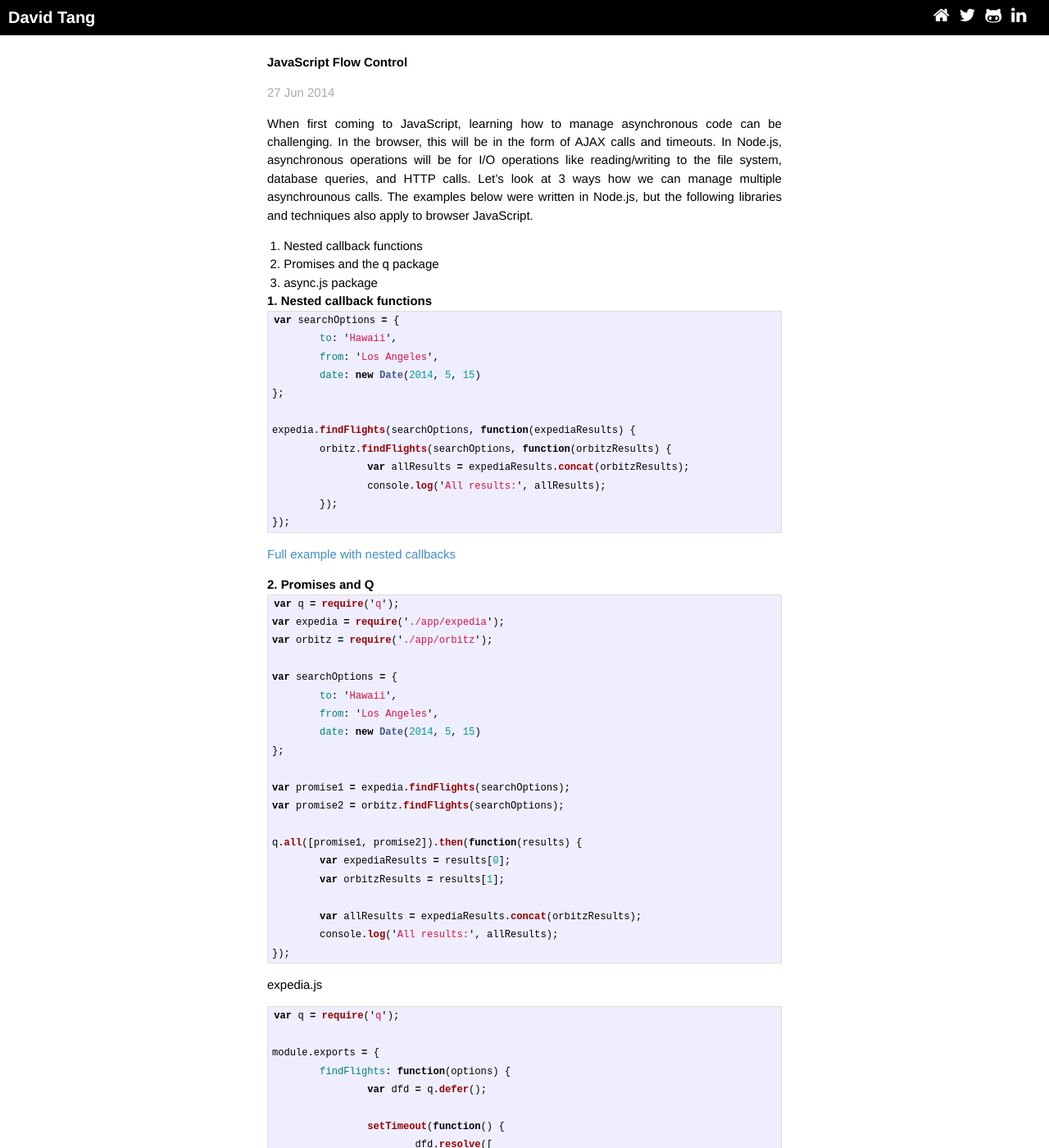
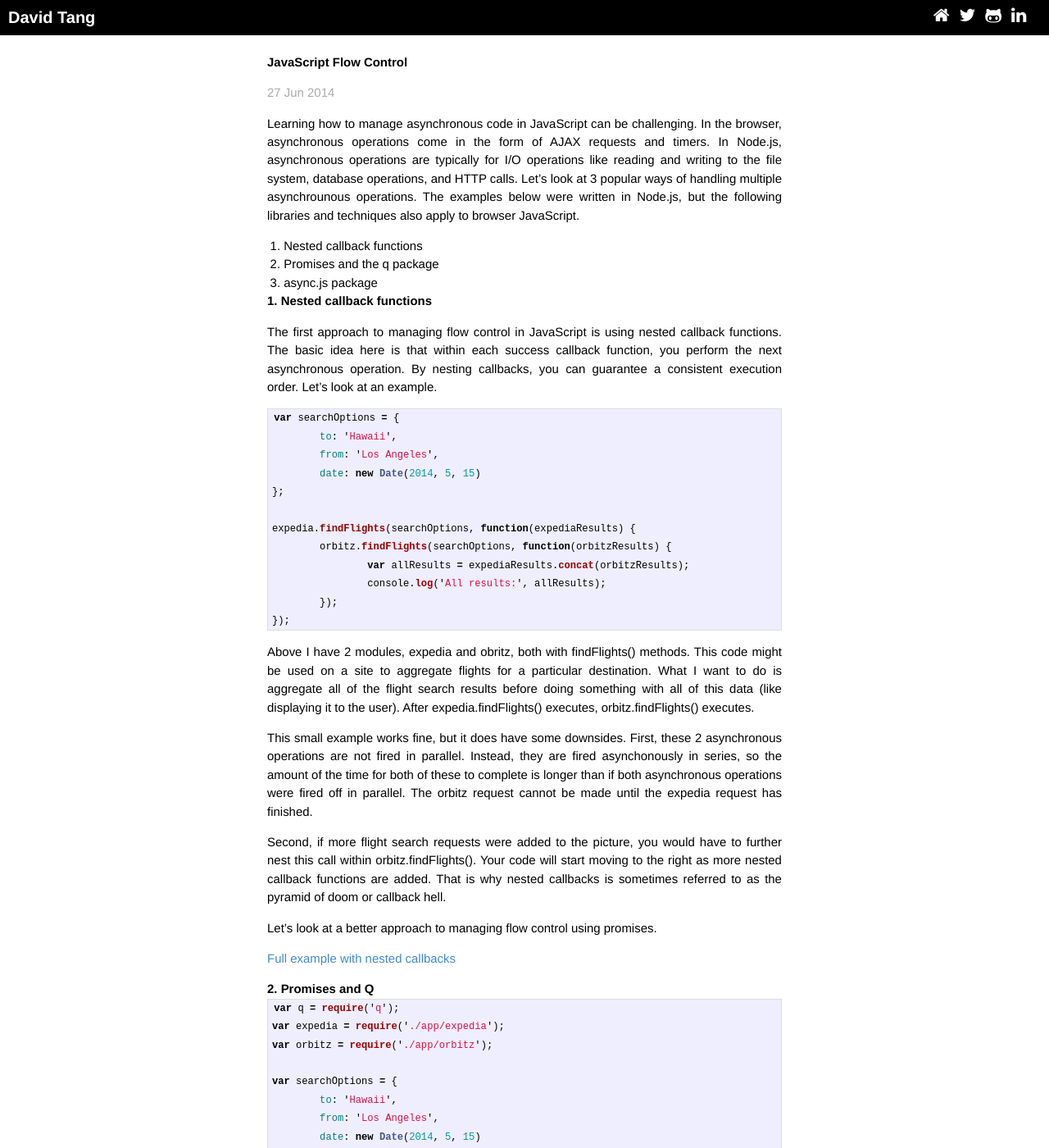
Before and after one commit to iamdtang/skaterdav85.github.io, a Jekyll site: the page built from _posts/2014-06-27-JavaScript-Flow-Control.markdown, in a window 1280 px wide and 1400 px high. Shown: the whole window at 82% size. Built offline with Jekyll 4.4.1, drawn with Linux system fonts in a browser that asks for light colours; nearby versions of some CDN libraries; Markdown is read by kramdown in place of the engine named in the settings; comment, search, counter and statistics services are not loaded.

Commit message:
Update 2014-06-27-JavaScript-Flow-Control.markdown

````diff
--- a/_posts/2014-06-27-JavaScript-Flow-Control.markdown
+++ b/_posts/2014-06-27-JavaScript-Flow-Control.markdown
@@ -5,13 +5,15 @@ date:   2014-06-27
 categories: JavaScript, Node.js
 ---
 
-When first coming to JavaScript, learning how to manage asynchronous code can be challenging. In the browser, this will be in the form of AJAX calls and timeouts. In Node.js, asynchronous operations will be for I/O operations like reading/writing to the file system, database queries, and HTTP calls. Let's look at 3 ways how we can manage multiple asynchrounous calls. The examples below were written in Node.js, but the following libraries and techniques also apply to browser JavaScript.
+Learning how to manage asynchronous code in JavaScript can be challenging. In the browser, asynchronous operations come in the form of AJAX requests and timers. In Node.js, asynchronous operations are typically for I/O operations like reading and writing to the file system, database operations, and HTTP calls. Let's look at 3 popular ways of handling multiple asynchrounous operations. The examples below were written in Node.js, but the following libraries and techniques also apply to browser JavaScript.
 
 1. Nested callback functions
 2. Promises and the q package
 3. async.js package
 
 ### 1. Nested callback functions
+
+The first approach to managing flow control in JavaScript is using nested callback functions. The basic idea here is that within each success callback function, you perform the next asynchronous operation. By nesting callbacks, you can guarantee a consistent execution order. Let's look at an example.
 
 ```js
 var searchOptions = {
@@ -27,6 +29,14 @@ expedia.findFlights(searchOptions, function(expediaResults) {
 	});
 });
 ```
+
+Above I have 2 modules, expedia and obritz, both with findFlights() methods. This code might be used on a site to aggregate flights for a particular destination. What I want to do is aggregate all of the flight search results before doing something with all of this data (like displaying it to the user). After expedia.findFlights() executes, orbitz.findFlights() executes.
+
+This small example works fine, but it does have some downsides. First, these 2 asynchronous operations are not fired in parallel. Instead, they are fired asynchonously in series, so the amount of the time for both of these to complete is longer than if both asynchronous operations were fired off in parallel. The orbitz request cannot be made until the expedia request has finished.
+
+Second, if more flight search requests were added to the picture, you would have to further nest this call within orbitz.findFlights(). Your code will start moving to the right as more nested callback functions are added. That is why nested callbacks is sometimes referred to as the pyramid of doom or callback hell.
+
+Let's look at a better approach to managing flow control using promises.
 
 [Full example with nested callbacks](https://github.com/ITP-Webdev/flow-control-exercises/tree/solution-callbacks)
 
````
